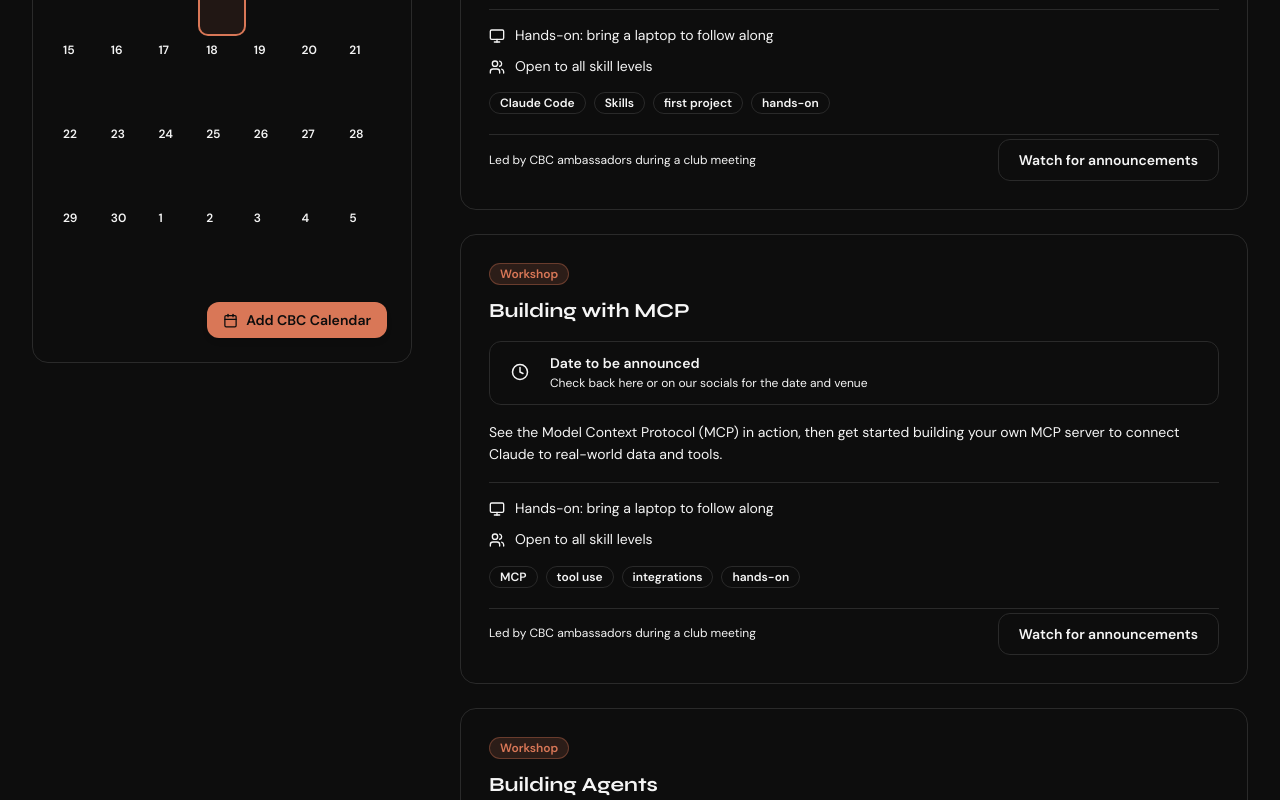
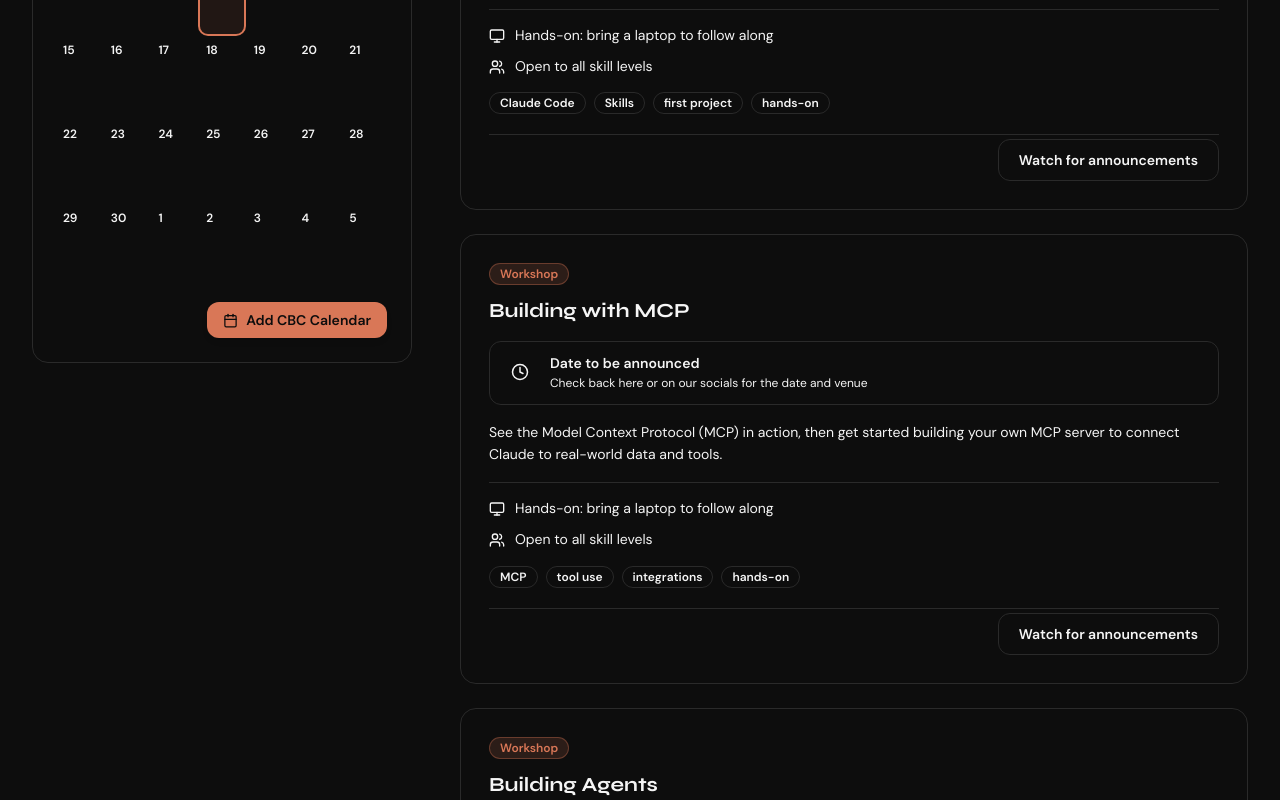
Before and after one commit to Claude-Builder-Club-ALU/cbc-website, a React (Vite) app: page /events in a window 1280 px wide. Shown: the part 1020-1820 px from the top of the page. Built offline with nearby package versions, Linux system fonts and the light colour scheme.

Commit message:
refactor(events): remove ambassador-led note from upcoming workshop cards

```diff
--- a/src/app/components/EventsPageUpcomingCard.tsx
+++ b/src/app/components/EventsPageUpcomingCard.tsx
@@ -135,7 +135,9 @@ export function EventsPageUpcomingCard({
       </div>
 
       <div className="mt-auto flex flex-col sm:flex-row sm:items-center sm:justify-between gap-3 pt-1 border-t border-border/60">
-        <p className="text-xs text-muted-foreground max-w-[18rem] leading-snug">{card.footerNote}</p>
+        {card.footerNote && (
+          <p className="text-xs text-muted-foreground max-w-[18rem] leading-snug">{card.footerNote}</p>
+        )}
         <div className="shrink-0 sm:ml-auto">
           {card.buttonVariant === "primary" && (
             <a
--- a/src/app/data/eventsPageUpcoming.ts
+++ b/src/app/data/eventsPageUpcoming.ts
@@ -30,7 +30,7 @@ export interface EventsPageCard {
   description: string;
   metaRows: { icon: EventsPageMetaIcon; text: string }[];
   highlightTags: string[];
-  footerNote: string;
+  footerNote?: string;
   buttonLabel: string;
   buttonVariant: "primary" | "outline" | "muted";
   buttonHref?: string;
@@ -55,7 +55,6 @@ const DATE_TBA = {
   datePrimary: "Date to be announced",
   dateSecondary: "Check back here or on our socials for the date and venue",
   dateMuted: true,
-  footerNote: "Led by CBC ambassadors during a club meeting",
   buttonLabel: "Watch for announcements",
   buttonVariant: "muted",
 } as const;
--- a/src/app/data/upcomingEvents.ts
+++ b/src/app/data/upcomingEvents.ts
@@ -31,7 +31,6 @@ export const UPCOMING_EVENTS: HomeUpcomingEvent[] = [
     title: "Workshop: Claude Code + Skills",
     rows: [
       { icon: "calendar", text: "Set up Claude Code live and build your first project" },
-      { icon: "user", text: "Led by CBC ambassadors" },
     ],
     featured: false,
     action: "checkBack",
@@ -42,7 +41,6 @@ export const UPCOMING_EVENTS: HomeUpcomingEvent[] = [
     title: "Workshop: Building with MCP",
     rows: [
       { icon: "calendar", text: "See MCP in action, then build your own MCP server" },
-      { icon: "user", text: "Led by CBC ambassadors" },
     ],
     featured: false,
     action: "checkBack",
@@ -53,7 +51,6 @@ export const UPCOMING_EVENTS: HomeUpcomingEvent[] = [
     title: "Workshop: Building Agents",
     rows: [
       { icon: "calendar", text: "Learn what an agent is, when to build one, and build one" },
-      { icon: "user", text: "Led by CBC ambassadors" },
     ],
     featured: false,
     action: "checkBack",
@@ -64,7 +61,6 @@ export const UPCOMING_EVENTS: HomeUpcomingEvent[] = [
     title: "AI Research Salon",
     rows: [
       { icon: "calendar", text: "Live discussion of current AI research, including alignment and interpretability" },
-      { icon: "user", text: "Led by CBC ambassadors" },
     ],
     featured: false,
     action: "checkBack",
```
